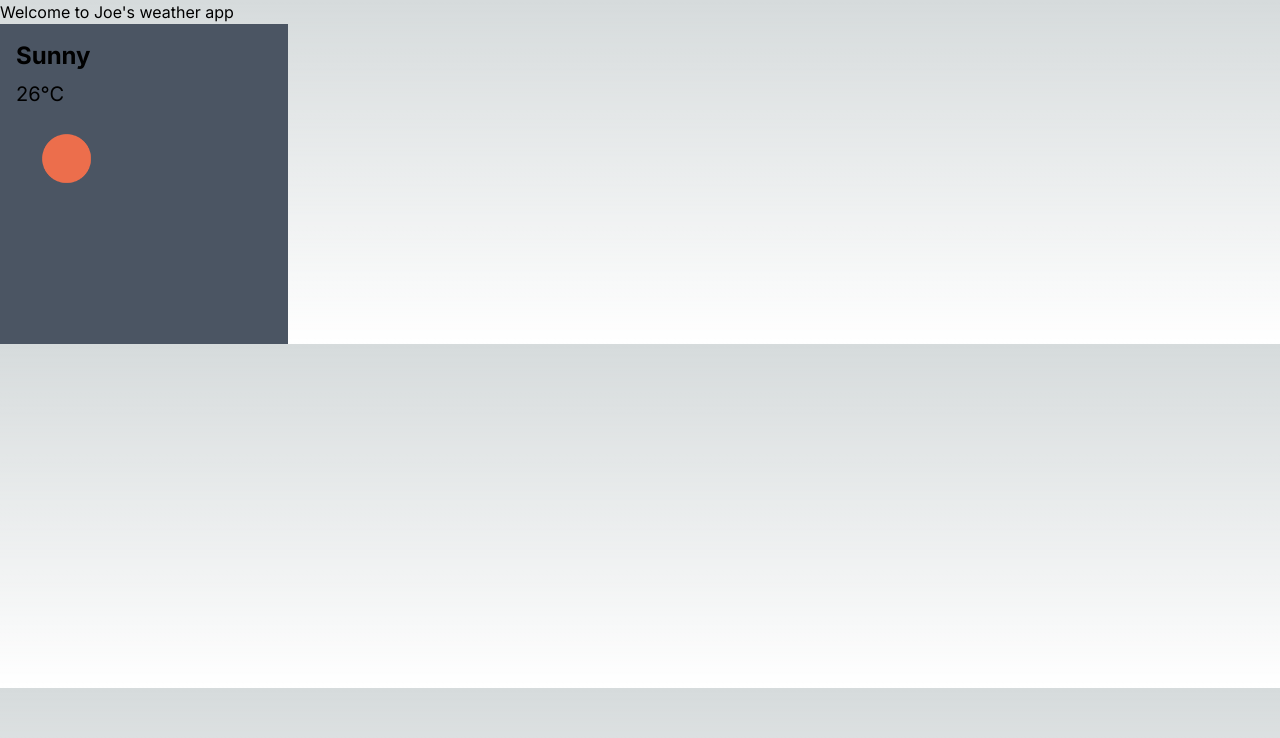
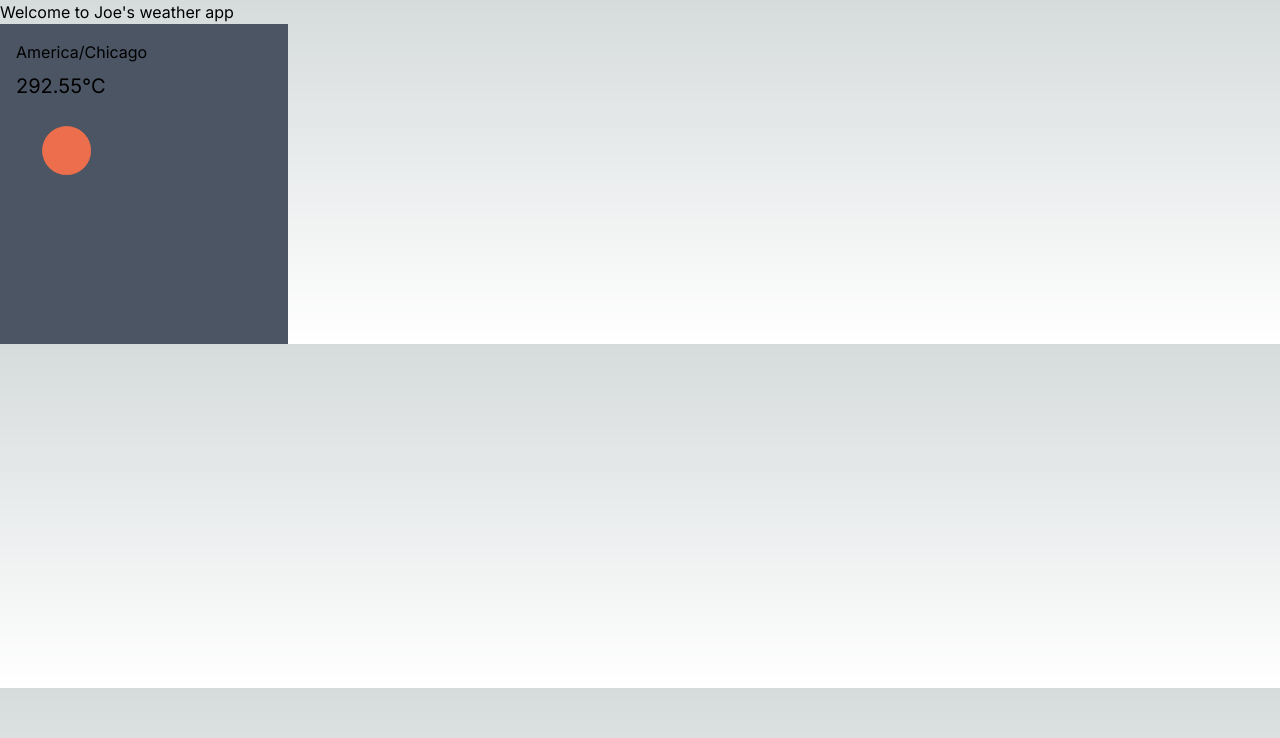
Before and after one commit to Joe-Fuller/weather-app, a Next.js app: page / in a window 1280 px wide. Shown: the top 738 px of the page. Built offline with nearby package versions, Linux system fonts and the light colour scheme; no server answers.

Commit message:
add sample data

```diff
--- a/app/page.js
+++ b/app/page.js
@@ -10,12 +10,43 @@ async function getWeather() {
 }
 
 export default function Home() {
-  const weatherData = getWeather();
+  // const weatherData = getWeather();
+
+  const weatherData = {
+    lat: 33.44,
+    lon: -94.04,
+    timezone: "America/Chicago",
+    timezone_offset: -18000,
+    current: {
+      dt: 1684929490,
+      sunrise: 1684926645,
+      sunset: 1684977332,
+      temp: 292.55,
+      feels_like: 292.87,
+      pressure: 1014,
+      humidity: 89,
+      dew_point: 290.69,
+      uvi: 0.16,
+      clouds: 53,
+      visibility: 10000,
+      wind_speed: 3.13,
+      wind_deg: 93,
+      wind_gust: 6.71,
+      weather: [
+        {
+          id: 803,
+          main: "Clouds",
+          description: "broken clouds",
+          icon: "04d",
+        },
+      ],
+    },
+  };
 
   return (
     <main>
       <h1>Welcome to Joe's weather app</h1>
-      <WeatherCard temp="26" type="Sunny"></WeatherCard>
+      <WeatherCard weatherData={weatherData}></WeatherCard>
     </main>
   );
 }
--- a/components/weatherCard.js
+++ b/components/weatherCard.js
@@ -1,8 +1,12 @@
 import Image from "next/image";
 
-export default function WeatherCard({ temp, type }) {
+export default function WeatherCard({ weatherData }) {
+  const location = weatherData.timezone;
+  const temp = weatherData.current.temp;
+  const type = weatherData.current.weather.main;
   return (
     <div className="bg-gray-600 w-72 h-80 p-4">
+      <h2>{location}</h2>
       <h2 className="text-2xl font-bold mb-2">{type}</h2>
       <p className="text-xl">{temp}°C</p>
       <Image
```
